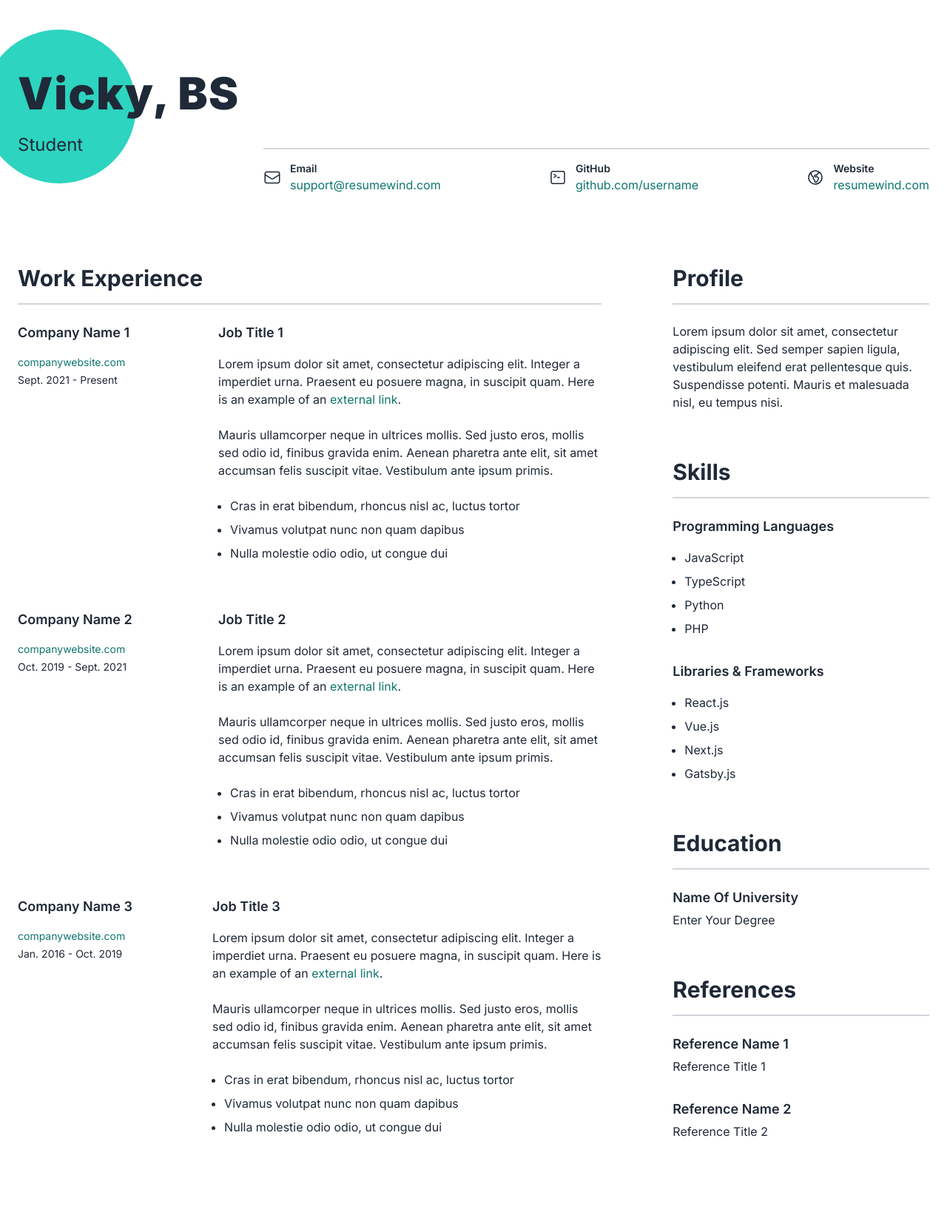
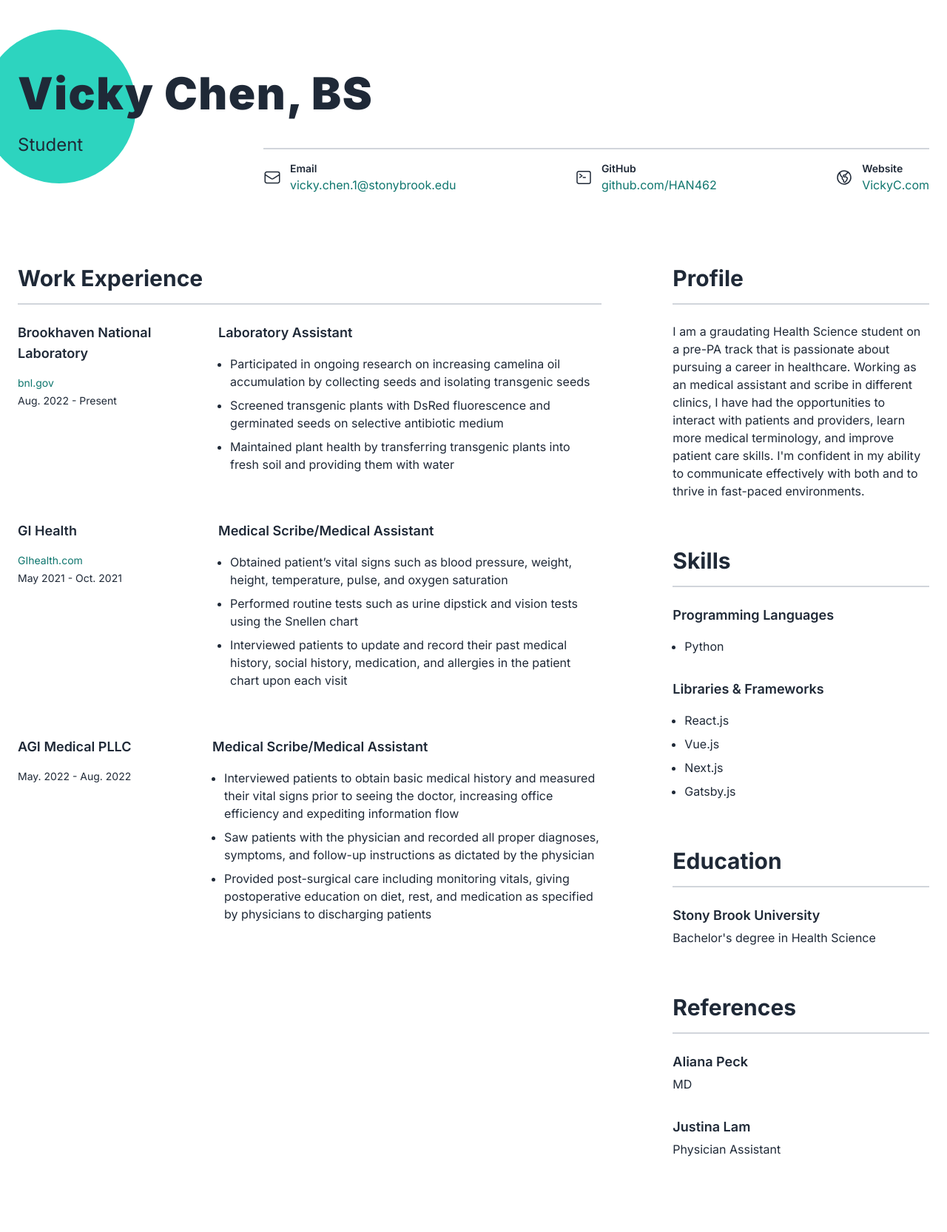
Before and after one commit to HAN462/my-resume-page, a Flask app: page / in a window 1280 px wide. Shown: the whole page at 74% size. Before the commit the page ends 1537 px from the top, so only its background shows below. Run offline with Flask 3, Linux system fonts and the light colour scheme.

Commit message:
new html

```diff
--- a/templates/home.html
+++ b/templates/home.html
@@ -5,7 +5,7 @@
     <meta name="viewport" content="width=device-width, initial-scale=1.0" />
 
     <!-- Update Your Name -->
-    <title>Vicky - Resume</title>
+    <title>Vicky Chen - Resume</title>
 
     <!-- Update Description -->
     <meta name="description" content="Jonathan Lewis - Resume" />
@@ -30,7 +30,7 @@
       <div class="py-20 lg:py-24 px-6 mx-auto max-w-7xl">
         <div class="relative">
           <!-- Your Name -->
-          <h1>Vicky, BS</h1>
+          <h1>Vicky Chen, BS</h1>
 
           <div
             class="relative grid grid-cols-1 lg:grid-cols-4 gap-10 xl:gap-24 z-10"
@@ -63,11 +63,11 @@
                   <p class="mb-0 font-semibold text-sm">Email</p>
                   <p class="mb-0">
                     <a
-                      href="mailto:support@resumewind.com"
+                      href="mailto:vicky.chen.1@stonybrook.edu"
                       target="_blank"
                       rel="noreferrer"
                     >
-                      support@resumewind.com
+                      vicky.chen.1@stonybrook.edu
                     </a>
                   </p>
                 </div>
@@ -95,11 +95,11 @@
                   <p class="mb-0 font-semibold text-sm">GitHub</p>
                   <p class="mb-0">
                     <a
-                      href="https://github.com/username"
+                      href="https://github.com/HAN462"
                       target="_blank"
                       rel="noreferrer"
                     >
-                      github.com/username
+                      github.com/HAN462
                     </a>
                   </p>
                 </div>
@@ -127,11 +127,11 @@
                   <p class="mb-0 font-semibold text-sm">Website</p>
                   <p class="mb-0">
                     <a
-                      href="https://resumewind.com"
+                      href="https://VickyC.com"
                       target="_blank"
                       rel="noreferrer"
                     >
-                      resumewind.com
+                      VickyC.com
                     </a>
                   </p>
                 </div>
@@ -152,43 +152,27 @@
             <div class="grid-3 gap-x-6">
               <div>
                 <!-- Company 1 -->
-                <h4 class="mb-1 lg:mb-4">Company Name 1</h4>
+                <h4 class="mb-1 lg:mb-4">Brookhaven National Laboratory</h4>
                 <p class="text-sm mb-1">
                   <a
-                    href="https://resumewind.com/"
+                    href="https://www.bnl.gov/world/"
                     target="_blank"
                     rel="noreferrer"
                   >
-                    companywebsite.com
+                    bnl.gov
                   </a>
                 </p>
-                <p class="text-sm">Sept. 2021 - Present</p>
+                <p class="text-sm">Aug. 2022 - Present</p>
               </div>
 
               <div class="lg:col-span-2">
                 <!-- Job Title 1 -->
-                <h4 class="mb-4">Job Title 1</h4>
-                <p>
-                  Lorem ipsum dolor sit amet, consectetur adipiscing elit.
-                  Integer a imperdiet urna. Praesent eu posuere magna, in
-                  suscipit quam. Here is an example of an
-                  <a
-                    href="https://resumewind.com/"
-                    target="_blank"
-                    rel="noreferrer"
-                    >external link</a
-                  >.
-                </p>
-                <p>
-                  Mauris ullamcorper neque in ultrices mollis. Sed justo eros,
-                  mollis sed odio id, finibus gravida enim. Aenean pharetra ante
-                  elit, sit amet accumsan felis suscipit vitae. Vestibulum ante
-                  ipsum primis.
-                </p>
+                <h4 class="mb-4">Laboratory Assistant</h4>
                 <ul>
-                  <li>Cras in erat bibendum, rhoncus nisl ac, luctus tortor</li>
-                  <li>Vivamus volutpat nunc non quam dapibus</li>
-                  <li>Nulla molestie odio odio, ut congue dui</li>
+                  <li>Participated in ongoing research on increasing camelina oil accumulation by collecting seeds and
+                    isolating transgenic seeds</li>
+                  <li>Screened transgenic plants with DsRed fluorescence and germinated seeds on selective antibiotic medium</li>
+                  <li>Maintained plant health by transferring transgenic plants into fresh soil and providing them with water</li>
                 </ul>
               </div>
             </div>
@@ -197,43 +181,27 @@
             <div class="grid-3 gap-x-6 mt-8 lg:mt-12">
               <div>
                 <!-- Company 2 -->
-                <h4 class="mb-1 lg:mb-4">Company Name 2</h4>
+                <h4 class="mb-1 lg:mb-4">GI Health</h4>
                 <p class="text-sm mb-1">
                   <a
-                    href="https://resumewind.com/"
+                    href="https://www.gastroenterologistnewyorkcity.com/?utm_source=gmb_auth"
                     target="_blank"
                     rel="noreferrer"
                   >
-                    companywebsite.com
+                    GIhealth.com
                   </a>
                 </p>
-                <p class="text-sm">Oct. 2019 - Sept. 2021</p>
+                <p class="text-sm">May 2021 - Oct. 2021</p>
               </div>
 
               <div class="lg:col-span-2">
                 <!-- Job Title 2 -->
-                <h4 class="mb-4">Job Title 2</h4>
-                <p>
-                  Lorem ipsum dolor sit amet, consectetur adipiscing elit.
-                  Integer a imperdiet urna. Praesent eu posuere magna, in
-                  suscipit quam. Here is an example of an
-                  <a
-                    href="https://resumewind.com/"
-                    target="_blank"
-                    rel="noreferrer"
-                    >external link</a
-                  >.
-                </p>
-                <p>
-                  Mauris ullamcorper neque in ultrices mollis. Sed justo eros,
-                  mollis sed odio id, finibus gravida enim. Aenean pharetra ante
-                  elit, sit amet accumsan felis suscipit vitae. Vestibulum ante
-                  ipsum primis.
-                </p>
+                <h4 class="mb-4"> Medical Scribe/Medical Assistant </h4>
                 <ul>
-                  <li>Cras in erat bibendum, rhoncus nisl ac, luctus tortor</li>
-                  <li>Vivamus volutpat nunc non quam dapibus</li>
-                  <li>Nulla molestie odio odio, ut congue dui</li>
+                  <li>Obtained patient’s vital signs such as blood pressure, weight, height, temperature, pulse, and oxygen saturation</li>
+                  <li>Performed routine tests such as urine dipstick and vision tests using the Snellen chart</li>
+                  <li>Interviewed patients to update and record their past medical history, social history, medication, and allergies
+                      in the patient chart upon each visit</li>
                 </ul>
               </div>
             </div>
@@ -242,43 +210,22 @@
             <div class="grid-3 mt-8 lg:mt-12">
               <div>
                 <!-- Company 3 -->
-                <h4 class="mb-1 lg:mb-4">Company Name 3</h4>
-                <p class="text-sm mb-1">
-                  <a
-                    href="https://resumewind.com/"
-                    target="_blank"
-                    rel="noreferrer"
-                  >
-                    companywebsite.com
-                  </a>
-                </p>
-                <p class="text-sm">Jan. 2016 - Oct. 2019</p>
+                <h4 class="mb-1 lg:mb-4">AGI Medical PLLC</h4>
+                <p class="text-sm">May. 2022 - Aug. 2022</p>
               </div>
 
               <div class="lg:col-span-2">
                 <!-- Job Title 3 -->
-                <h4 class="mb-4">Job Title 3</h4>
-                <p>
-                  Lorem ipsum dolor sit amet, consectetur adipiscing elit.
-                  Integer a imperdiet urna. Praesent eu posuere magna, in
-                  suscipit quam. Here is an example of an
-                  <a
-                    href="https://resumewind.com/"
-                    target="_blank"
-                    rel="noreferrer"
-                    >external link</a
-                  >.
-                </p>
-                <p>
-                  Mauris ullamcorper neque in ultrices mollis. Sed justo eros,
-                  mollis sed odio id, finibus gravida enim. Aenean pharetra ante
-                  elit, sit amet accumsan felis suscipit vitae. Vestibulum ante
-                  ipsum primis.
-                </p>
+                <h4 class="mb-4">Medical Scribe/Medical Assistant</h4>
                 <ul>
-                  <li>Cras in erat bibendum, rhoncus nisl ac, luctus tortor</li>
-                  <li>Vivamus volutpat nunc non quam dapibus</li>
-                  <li>Nulla molestie odio odio, ut congue dui</li>
+                  <li>Interviewed patients to obtain basic medical history and
+                      measured their vital signs prior to seeing the doctor,
+                      increasing office efficiency and expediting information flow</li>
+                  <li>Saw patients with the physician and recorded all proper diagnoses,
+                      symptoms, and follow-up instructions as dictated by the physician</li>
+                  <li>Provided post-surgical care including monitoring vitals, giving
+                      postoperative education on diet, rest, and medication as specified
+                      by physicians to discharging patients</li>
                 </ul>
               </div>
             </div>
@@ -288,21 +235,17 @@
             <!-- Profile -->
             <h3>Profile</h3>
             <p>
-              Lorem ipsum dolor sit amet, consectetur adipiscing elit. Sed
-              semper sapien ligula, vestibulum eleifend erat pellentesque quis.
-              Suspendisse potenti. Mauris et malesuada nisl, eu tempus nisi.
-            </p>
-
+                I am a graudating Health Science student on a pre-PA track that is passionate about pursuing a career in healthcare.
+                Working as an medical assistant and scribe in different clinics, I have had the opportunities to interact with
+                patients and providers, learn more medical terminology, and improve patient care skills. I'm confident in my ability
+                to communicate effectively with both and to thrive in fast-paced environments.
             <!-- Skills -->
             <h3 class="mt-12 lg:mt-16">Skills</h3>
 
             <!-- Skills 1 -->
             <h4>Programming Languages</h4>
             <ul>
-              <li>JavaScript</li>
-              <li>TypeScript</li>
               <li>Python</li>
-              <li>PHP</li>
             </ul>
 
             <!-- Skills 2 -->
@@ -316,19 +259,19 @@
 
             <!-- Education -->
             <h3 class="mt-12 lg:mt-16">Education</h3>
-            <h4 class="mb-1">Name Of University</h4>
-            <p class="mb-1">Enter Your Degree</p>
+            <h4 class="mb-1">Stony Brook University</h4>
+            <p class="mb-1">Bachelor's degree in Health Science</p>
 
             <!-- References -->
             <h3 class="mt-12 lg:mt-16">References</h3>
 
             <!-- Reference 1 -->
-            <h4 class="mb-1">Reference Name 1</h4>
-            <p>Reference Title 1</p>
+            <h4 class="mb-1">Aliana Peck</h4>
+            <p>MD</p>
 
             <!-- Reference 2 -->
-            <h4 class="mt-8 mb-1">Reference Name 2</h4>
-            <p class="mb-1">Reference Title 2</p>
+            <h4 class="mt-8 mb-1">Justina Lam</h4>
+            <p class="mb-1">Physician Assistant</p>
           </div>
         </div>
       </div>
```
